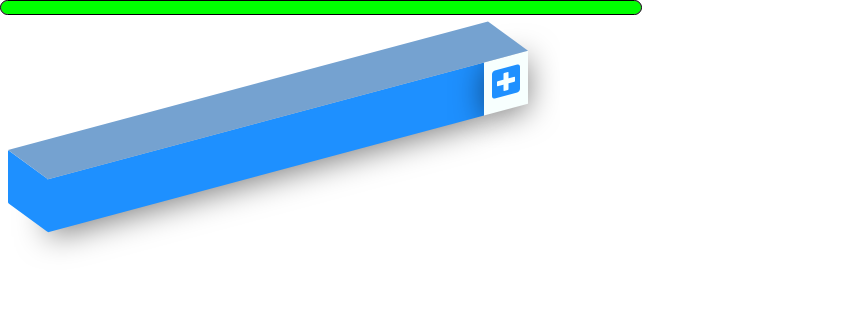
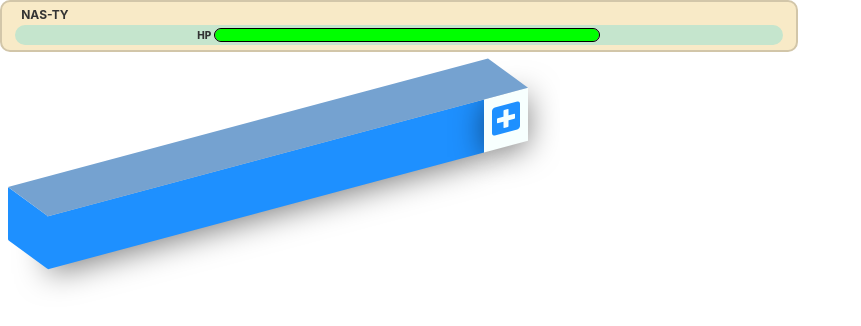
Before and after one commit to luorixo/task-fighter, a React (Create React App) app: page /fight in a window 1280 px wide. Shown: the top 326 px of the page, without its empty margins (0-861 px from the left). Built offline with nearby package versions, Linux system fonts and the light colour scheme.

Commit message:
eugs styling

```diff
--- a/src/components/FightPage/HealthBar/HealthBar.js
+++ b/src/components/FightPage/HealthBar/HealthBar.js
@@ -2,6 +2,7 @@ import React from 'react'
 import { LinearProgress } from '@mui/material';
 import { linearProgressClasses } from '@mui/material/LinearProgress';
 import { styled } from '@mui/material/styles';
+import './style.css'
 
 function HealthBar({health}) {
 
@@ -35,7 +36,12 @@ function HealthBar({health}) {
 
     return (
         <>
+            <div className="healthbox">
+            <label className="namelabel">NAS-TY</label>
+            <div className="hpbox">
             <StyledHealthBar variant='determinate' value={health}/>
+            </div>
+            </div>
         </>
   )
 }
--- /dev/null
+++ b/src/components/FightPage/HealthBar/style.css
@@ -0,0 +1,40 @@
+.healthbox {
+    background-color: #F8EAC7;
+    width: 62vw;
+    text-align: left;
+    display: flex;
+    justify-content: center;
+    align-items: center;
+    flex-direction: column;
+    border-radius: 10px;
+    border: 2px solid #D2C6A9;
+}
+
+.namelabel {
+    margin-top: 0.3rem;
+    margin-bottom: 0.2rem;
+    width: 59vw;
+    font-size: 12px;
+    font-weight: 700;
+    color: #333;
+}
+
+.hpbox {
+    height: 2.5vh;
+    width: 60vw;
+    padding: none;
+    background-color: #C5E5CD;
+    display: flex;
+    align-items: center;
+    justify-content: center;
+    border-radius: 10px;
+    margin-bottom: 0.3rem;
+}
+
+.hpbox::before {
+    color: #333;
+    content: "HP";
+    font-size: 10px;
+    font-weight: 800;
+    margin-right: 0.18rem;
+}
```
Also changed, not shown: src/components/HealthBar/HealthBar.js (deleted, +0 -69 lines).
